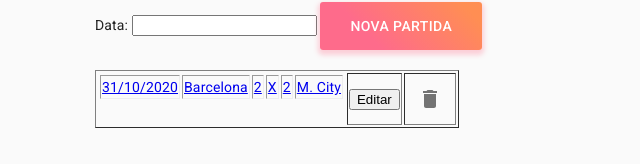
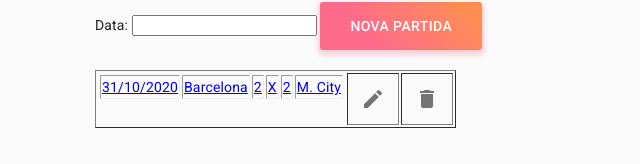
Before and after one commit to dsm-cefet-rj/trabalho-integrado-2020-1-grupo-5, a React (Create React App) app in the folder src/front-end/: page / in a window 1280 px wide. Shown: the part 162-326 px from the top of the page, without its empty margins (269-909 px from the left). Built offline with nearby package versions, Linux system fonts and the light colour scheme; data requests are answered from the project's data file.

Commit message:
Adicionando ícone no botão 'Editar'

```diff
--- a/src/front-end/src/components/jogadores/TabelaJogadores.js
+++ b/src/front-end/src/components/jogadores/TabelaJogadores.js
@@ -6,6 +6,7 @@ import Typography from '@material-ui/core/Typography';
 import { makeStyles } from '@material-ui/core/styles';
 import Button from '@material-ui/core/Button';
 import DeleteIcon from '@material-ui/icons/Delete';
+import EditIcon from '@material-ui/icons/Edit';
 import IconButton from '@material-ui/core/IconButton';
 
 const useStyles = makeStyles({
@@ -73,8 +74,8 @@ const LinhaJogador = (props) => {
             <Link to={`/jogadores/visualizar/${props.jogador.id}`}>
               <td>{props.jogador.nome}</td>
             </Link>
-            <td><Link to={`/jogadores/${props.jogador.id}`}><button>Editar</button></Link></td>
-            <td><IconButton id="excluir_jogador" name="excluir_jogador" onClick={() => props.onClickExcluirJogador(props.jogador.id)}><DeleteIcon /></IconButton></td>
+            <td><Link to={`/jogadores/${props.jogador.id}`}><IconButton id="edita_jogador" ><EditIcon/></IconButton></Link></td>
+            <td><IconButton id="deleta_jogador" name="excluir_jogador" onClick={() => props.onClickExcluirJogador(props.jogador.id)}><DeleteIcon /></IconButton></td>
           </tr>
      );
   }else{
--- a/src/front-end/src/components/partidas/TabelaPartidas.js
+++ b/src/front-end/src/components/partidas/TabelaPartidas.js
@@ -6,6 +6,7 @@ import Typography from '@material-ui/core/Typography';
 import { makeStyles } from '@material-ui/core/styles';
 import Button from '@material-ui/core/Button';
 import DeleteIcon from '@material-ui/icons/Delete';
+import EditIcon from '@material-ui/icons/Edit';
 import IconButton from '@material-ui/core/IconButton';
 
 const useStyles = makeStyles({
@@ -78,8 +79,8 @@ const LinhaPartida = (props) => {
               <td>{props.partida.gols_time_B}</td>
               <td>{props.partida.time_B}</td>
             </Link>
-            <td><Link to={`/partidas/${props.partida.id}`}><button>Editar</button></Link></td>
-            <td><IconButton id="excluir_partida" name="excluir_partida" onClick={() => props.onClickExcluirPartida(props.partida.id)}><DeleteIcon /></IconButton></td>
+            <td><Link to={`/partidas/${props.partida.id}`}><IconButton id="edita_partida" ><EditIcon/></IconButton></Link></td>
+            <td><IconButton id="edita_partida" name="excluir_partida" onClick={() => props.onClickExcluirPartida(props.partida.id)}><DeleteIcon /></IconButton></td>
           </tr>
      );
   }else{
```
